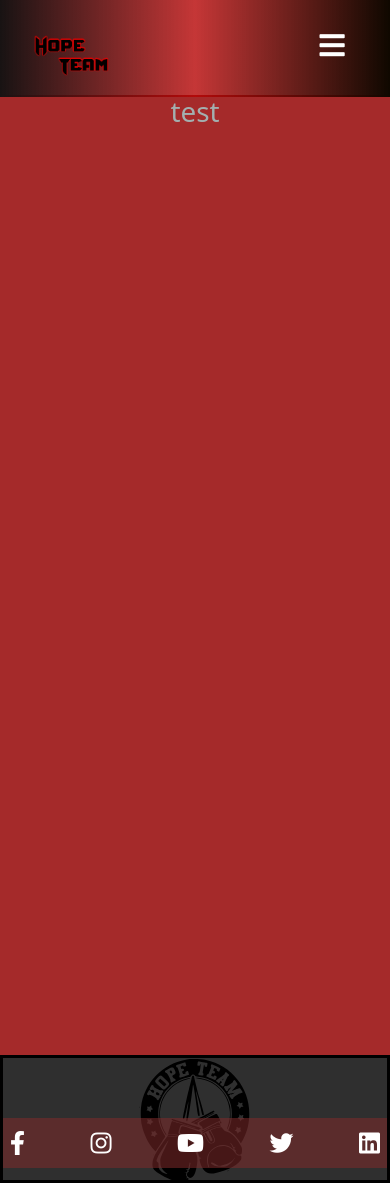
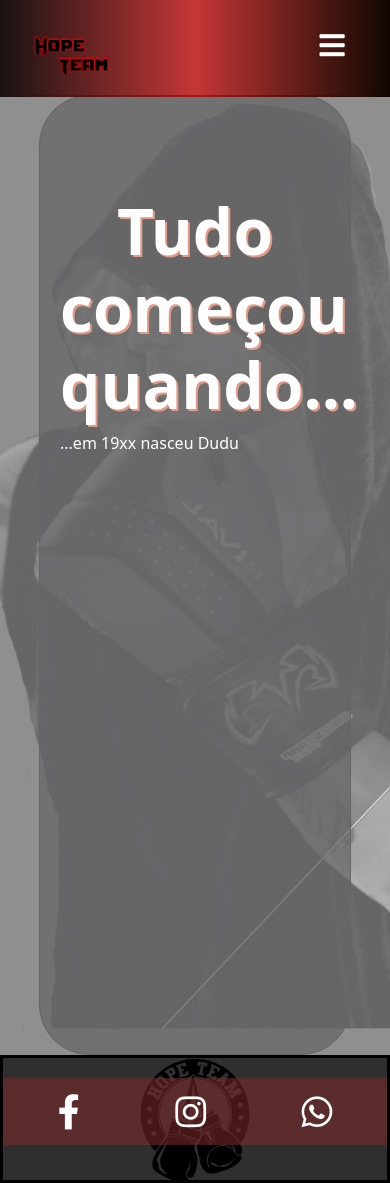
Before and after one commit to brenoMatias/hopeteam, a React (Create React App) app: page /sobre in a window 390 px wide. Built offline with nearby package versions, Linux system fonts and the light colour scheme; a web font is replaced by a local one.

Commit message:
semi finishing css

```diff
--- a/src/App.css
+++ b/src/App.css
@@ -1,3 +1,4 @@
+@import url('https://fonts.googleapis.com/css2?family=Orbitron&display=swap');
 body {
   background-color: rgb(2, 10, 10);
 }
@@ -18,6 +19,7 @@ justify-content: center;
   align-items: center;
   margin-left: auto;
   margin-right: auto;
+  text-shadow: 1px 1px 1px black;
  }
 
  .ccaption p {
@@ -102,7 +104,7 @@ justify-content: center;
 
 
 .classes {
-  margin-top: 20px;
+  margin-top: 7em;
   min-height: 600px;
   width: 1024px;
   display: flex;
@@ -123,6 +125,7 @@ justify-content: center;
     width: 100%;
     margin-left: auto;
     margin-top: auto;
+    margin-top: 100px;
   }
 
   /* about session */
@@ -140,7 +143,7 @@ justify-content: center;
 
 .about-main {
   height: 60em;
-  background-color: brown;
+  background-color: rgba(5, 4, 4, 0.89);
   width: 1024px;
   margin-right: auto;
   margin-left: auto;
@@ -197,6 +200,8 @@ justify-content: center;
 
 @media only screen and (max-width:1000px) {
 
+
+
   .test1 {
     min-width: 100%;
     margin-left: auto;
@@ -230,3 +235,60 @@ justify-content: center;
   animation-iteration-count: infinite;
 
 }
+
+.entre-em {
+  font-family: 'Orbitron', sans-serif;
+  font-size: 4em;
+  padding-top: 2em;
+  padding-bottom: 0.5em;
+  color: black;
+}
+
+.entre-em-e {
+  font-family: 'Orbitron', sans-serif;
+  font-size: 4em;
+  padding-top: 1em;
+  padding-bottom: 0.5em;
+  color: black;
+}
+
+.social-media-e {
+  margin-left: auto;
+  margin-left: auto;
+  font-size: 3em;
+}
+
+
+.about-main {
+  background-image: url("./images/crop2.svg");
+  background-position: center center;
+  background-repeat: no-repeat;
+  background-attachment: fixed;
+  background-size: cover;
+  background-color: #464646;
+  /* Font Colour */
+  color:white;
+  opacity: 0.6;
+
+}
+
+.about-header {
+  color: rgb(253, 253, 253);
+  text-shadow:  2px 2px #CE5937;
+  margin-top: 1.2em;
+  font-weight: bolder;
+  font-size: 4em;
+  opacity: 1;
+  z-index: 999;
+}
+
+.about-text {
+  border: 1px solid black;
+  max-width: 80%;
+  min-height: 100%;
+  padding: 20px 20px;
+  background-color: rgba(0, 0, 3, 0.733);
+  margin-left: auto;
+  margin-right: auto;
+  border-radius: 50px;
+}
--- a/src/components/Cards.css
+++ b/src/components/Cards.css
@@ -137,4 +137,6 @@ h1 {
   color: rgb(0, 5, 5);
   font-size: 5em;
   font-family: 'Orbitron', sans-serif;
+  text-shadow: 2px 2px 2px black;
+
 }
--- a/src/components/Footer.css
+++ b/src/components/Footer.css
@@ -12,6 +12,8 @@
   background-size: 7em;
   margin-top: 8px;
   border: 3px solid black;
+  padding-top: 1px;
+  margin-bottom: 2px;
 }
 
 
@@ -62,7 +64,7 @@
 /* Social Icons */
 .social-icon-link {
   color: #fff;
-  font-size: 24px;
+  font-size: 2.2em;
 }
 
 .social-media {
@@ -81,7 +83,7 @@
 
 .social-icons {
   display: flex;
-  justify-content: space-between;
+  justify-content: space-around;
   align-items: center;
   width: 240px;
 }
--- a/src/components/Footer.jsx
+++ b/src/components/Footer.jsx
@@ -16,46 +16,19 @@ function Footer() {
             </Link>
           </div>
           <div class='social-icons'>
-            <Link
-              class='social-icon-link facebook i'
-              to='/'
-              target='_blank'
-              aria-label='Facebook'
-            >
-              <i class='fab fa-facebook-f i-f' />
-            </Link>
-            <Link
-              class='social-icon-link instagram i'
-              to='/'
-              target='_blank'
-              aria-label='Instagram'
-            >
-              <i class='fab fa-instagram' />
-            </Link>
-            <Link
-              class='social-icon-link youtube i1'
-              to='/'
-              target='_blank'
-              aria-label='Youtube'
-            >
-              <i class='fab fa-youtube' />
-            </Link>
-            <Link
-              class='social-icon-link twitter i'
-              to='/'
-              target='_blank'
-              aria-label='Twitter'
-            >
-              <i class='fab fa-twitter' />
-            </Link>
-            <Link
-              class='social-icon-link twitter i'
-              to='/'
-              target='_blank'
-              aria-label='LinkedIn'
-            >
-              <i class='fab fa-linkedin' />
-            </Link>
+
+          <a  class='social-icon-link facebook i' href="https://www.facebook.com/hopeteamboxing/"
+          target='_blank' aria-label='Facebook' rel="noreferrer">
+            <i class='fab fa-facebook-f i-f' /></a>
+
+            <a  class='social-icon-link instagram i' href="https://www.instagram.com/duduhopeteam/?hl=en"
+          target='_blank' aria-label='Instagram' rel="noreferrer">
+           <i class='fab fa-instagram' /></a>
+
+           <a  class='social-icon-link whatsapp i' href=" https://wa.me/5531986788735"
+          target='_blank' aria-label='Whatsapp' rel="noreferrer">
+          <i class="fab fa-whatsapp"></i></a>
+
           </div>
         </div>
       </section>
--- a/src/components/galery/Galery.css
+++ b/src/components/galery/Galery.css
@@ -1,3 +1,4 @@
+@import url('https://fonts.googleapis.com/css2?family=Orbitron&display=swap');
 .cardsList {
   background-color: rgba(238, 12, 12, 0.082);
   min-height: 100px;
@@ -55,26 +56,28 @@
 }
 
 .paginationBttns a {
+  font-weight: bold;
   padding: 10px;
   margin: 8px;
   border-radius: 5px;
   border: 1px solid #000003;
-  color: #3eeb1c;
+  color: #000200;
   cursor: pointer;
 }
 
 .paginationBttns a:hover {
-  /* color: rgb(164, 245, 33); */
-  /* background-color: #13d675; */
+   color: rgb(235, 5, 5);
+   background-color: #13d675;
 }
 
 .paginationActive a {
-  color: rgb(236, 33, 33);
+  background-color: #00000398;
+  color: white;
 }
 
 .paginationDisabled a {
   color: grey;
-  background-color: rgb(248, 16, 16);
+  /* background-color: rgb(248, 16, 16); */
 }
 
 
@@ -88,13 +91,17 @@
 .showButton .btn {
   background-image: linear-gradient(45deg, rgb(10, 10, 10) 0 50%, rgba(65, 16, 241, 0.829) 50% 800%);
   width: 100%;
-  color: rgba(236, 238, 241, 0);
+  color: rgb(248, 248, 250);
+  /* border: 10px solid rgb(252, 16, 16); */
   margin-top: 40px;
+  font-size: 2em;
+  z-index: 999;
+
 }
 
 
 .showButton .btn:hover {
-  color: rgb(238, 20, 20);
+  color: rgb(253, 247, 247);
 
 }
 
@@ -135,9 +142,10 @@
 
 
 .showB img {
-  height: 2em;
-  margin-top: -65px;
-  color: rgb(226, 34, 34);
+  height: 2.5em;
+  margin-top: -80px;
+  color: rgb(243, 240, 240);
+  width: 60px;
 }
 
 
@@ -159,6 +167,14 @@
 
 }
 
-.btn-info {
-  font-size: 8em;
+.galery-h1 {
+  font-family: 'Orbitron', sans-serif;
+  color: black;
+  padding-top: 50px;
+  padding-bottom: 50px;
 }
+
+.video-item {
+  width: 100%;
+  height: 100%;
+}
--- a/src/components/galery/Galery.js
+++ b/src/components/galery/Galery.js
@@ -38,7 +38,7 @@ export class Galery extends Component {
 
             <div className="galeryBody">
             <div className="galery text">
-                <h1> Confira um pouco da nossa história!</h1>
+                <h1 className='galery-h1'> Confira um pouco da nossa história!</h1>
              </div>
 
             <div className="showButton">
--- a/src/components/galery/Videos.js
+++ b/src/components/galery/Videos.js
@@ -2,9 +2,10 @@ import './Galery.css';
 import React, { useState } from "react";
 import JsonData from './videos-data.json';
 import ReactPaginate from "react-paginate";
+import { videoData } from './videos-data2';
 
 function Videos() {
-  const [users] = useState(JsonData.slice(0, 60));
+  const [users] = useState(videoData.slice(0, 60));
   const [pageNumber, setPageNumber] = useState(0);
 
   const usersPerPage = 10;
@@ -12,12 +13,11 @@ function Videos() {
 
   const displayUsers = users
     .slice(pagesVisited, pagesVisited + usersPerPage)
-    .map((user) => {
+    .map((video) => {
       return (
         <div className="user">
-          <h3>{user.firstName}</h3>
-          <h3>{user.lastName}</h3>
-          <h3>{user.email}</h3>
+          <h3>{video.title}</h3>
+          <iframe className='video-item' allowfullscreen="allowfullscreen" src={video.src} alt={video.title} title={video.title}></iframe>
         </div>
       );
     });
@@ -36,8 +36,8 @@ function Videos() {
       <div>
 
       <ReactPaginate
-        previousLabel={"Previous"}
-        nextLabel={"Next"}
+        previousLabel={"Anterior"}
+        nextLabel={"Pŕoximo"}
         pageCount={pageCount}
         onPageChange={changePage}
         containerClassName={"paginationBttns"}
--- /dev/null
+++ b/src/components/galery/videos-data2.js
@@ -0,0 +1,18 @@
+export const videoData = [
+    {
+        id: "1",
+        title:"17º EDIÇÃO HOPE TEAM FIGTH BOXE K1",
+        src: "https://www.youtube.com/embed/YOKiB3v4VPI",
+    },
+    {
+        id:"2",
+        title:"16º EDIÇÃO DO HOPE TEAM FIGTH - LUTAS DE BOXE E K1",
+        src:"https://www.youtube.com/embed/irpHA71z_bQ"
+    },
+    {
+        id:"3",
+        title:"III HOPE TEAM FIGHT",
+        src:"https://www.youtube.com/embed/nSvwJ2rBum8"
+    }
+
+]
--- a/src/pages/About.jsx
+++ b/src/pages/About.jsx
@@ -1,13 +1,17 @@
 import React from 'react';
 import '../App.css';
 import Footer from '../components/Footer';
+import crop2 from '../images/crop2.svg';
 
 function About() {
     return (
         <div>
             <div className="about">
                 <div className="about-main">
-                    <h1>test</h1>
+                    <div className='about-text'>
+                    <h1 className='about-header'>Tudo começou quando...</h1>
+                    <p>...em 19xx nasceu Dudu</p>
+                    </div>
                 </div>
             </div>
           <Footer />
```
Also changed, not shown: src/components/Contact.js (+22 -44 lines), src/images/crop.svg (added), src/images/crop2.svg (added).
